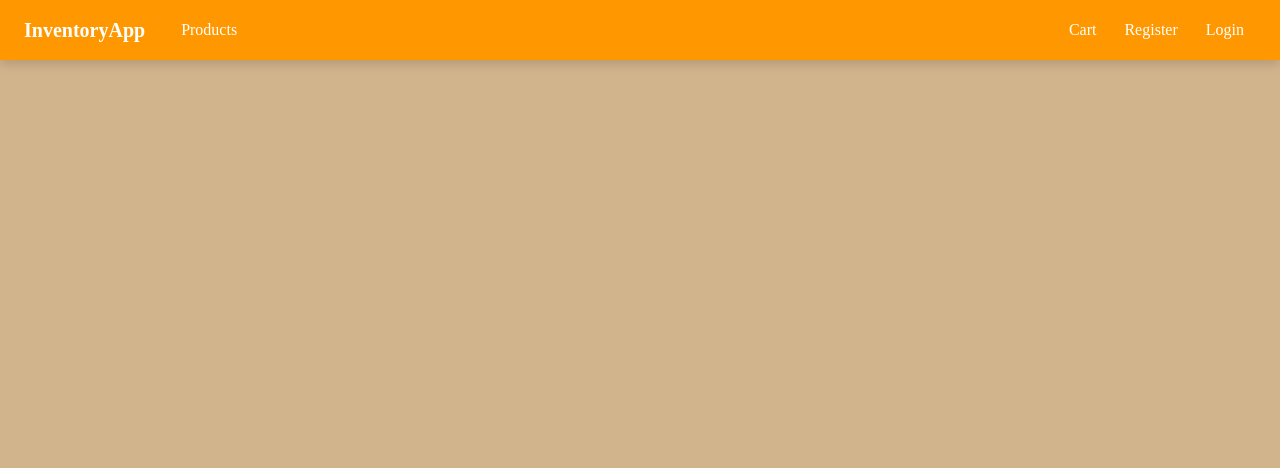
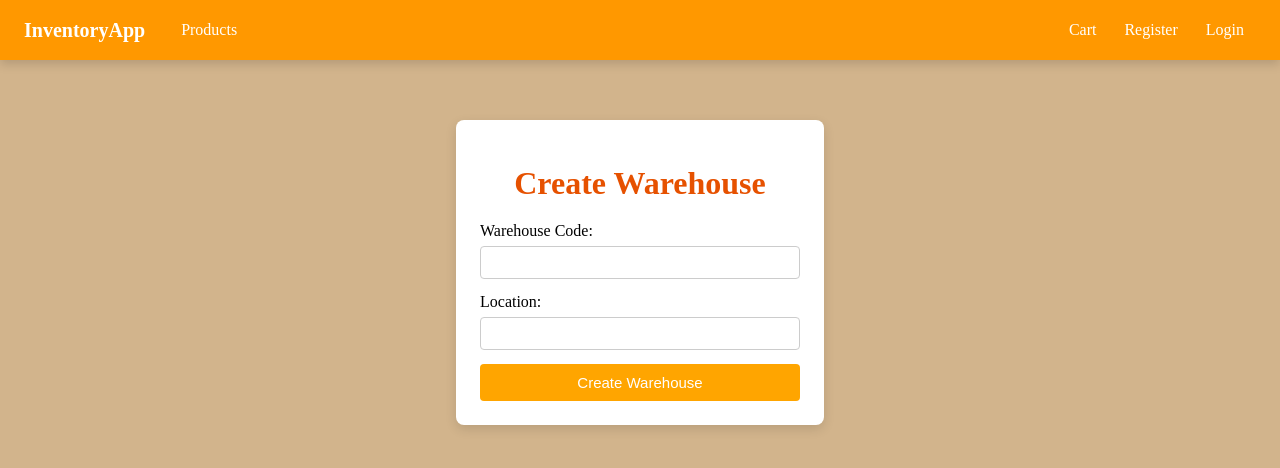
Before and after one commit to shrest21/capstone_chubb_frontend, an Angular app: page /createwarehouse in a window 1280 px wide. Before the commit this address led to /. Shown: the top 468 px of the page. Built offline with nearby package versions, Linux system fonts and the light colour scheme.

Commit message:
Added create warehouse feature

```diff
--- /dev/null
+++ b/src/app/_services/createwarehouse.service.ts
@@ -0,0 +1,14 @@
+import { HttpClient } from '@angular/common/http';
+import { Injectable } from '@angular/core';
+import { Observable } from 'rxjs';
+
+@Injectable({
+  providedIn: 'root'
+})
+export class CreatewarehouseService {
+  private API_URL='http://localhost:8085/warehouses';
+  constructor(private http:HttpClient) { }
+  create(payload:any):Observable<any>{
+    return this.http.post(this.API_URL,payload,{withCredentials:true});
+  }
+}
--- a/src/app/app-routing.module.ts
+++ b/src/app/app-routing.module.ts
@@ -10,9 +10,9 @@ import { ViewordersComponent } from './vieworders/vieworders.component';
 import { OrderComponent } from './order/order.component';
 import { AddproductComponent } from './addproduct/addproduct.component';
 import { EditproductComponent } from './editproduct/editproduct.component';
+import { CreatewarehouseComponent } from './createwarehouse/createwarehouse.component';
 
 const routes: Routes = [
-  { path: '', redirectTo: '/products', pathMatch: 'full' },
   {path:'register',component: RegisterComponent},
   {path:'login',component:LoginComponent},
   {path:'products',component:ProductComponent},
@@ -21,7 +21,9 @@ const routes: Routes = [
   {path:'vieworders',component:ViewordersComponent},
   {path:'order',component:OrderComponent},
   {path:'addproduct',component:AddproductComponent},
-  {path:'editproduct/:id',component:EditproductComponent}
+  {path:'editproduct/:id',component:EditproductComponent},
+  {path:'createwarehouse',component:CreatewarehouseComponent},
+  { path: '', redirectTo: '/products', pathMatch: 'full' }
 ];
 
 @NgModule({
--- /dev/null
+++ b/src/app/createwarehouse/createwarehouse.component.css
@@ -0,0 +1,47 @@
+.warehouse {
+  display: flex;
+  justify-content: center;
+  margin-top: 20px;
+}
+.warehouse form {
+  background-color: #ffffff;
+  padding: 24px;
+  width: 320px;
+  border-radius: 8px;
+  box-shadow: 0 4px 12px rgba(0, 0, 0, 0.12);
+}
+.warehouse h1 {
+  text-align: center;
+  margin-bottom: 20px;
+  color: #e65100;
+}
+.warehouse label {
+  display: block;
+  font-weight: 500;
+  margin-bottom: 6px;
+}
+.warehouse input {
+  width: 100%;
+  padding: 8px 10px;
+  margin-bottom: 14px;
+  border: 1px solid #ccc;
+  border-radius: 4px;
+  box-sizing: border-box;
+}
+.warehouse input:focus {
+  outline: none;
+  border-color: orange;
+}
+.warehouse button {
+  width: 100%;
+  padding: 10px;
+  background-color: orange;
+  color: white;
+  border: none;
+  border-radius: 4px;
+  font-size: 15px;
+  cursor: pointer;
+}
+.warehouse button:hover {
+  background-color: orangered;
+}
--- /dev/null
+++ b/src/app/createwarehouse/createwarehouse.component.html
@@ -0,0 +1,11 @@
+<div class="warehouse">
+  <form (ngSubmit)="createWarehouse()">
+    <h1>Create Warehouse</h1>
+    <label>Warehouse Code:</label>
+    <input type="text" [(ngModel)]="code" name="code" required><br>
+    <label>Location:</label>
+    <input type="text" [(ngModel)]="location" name="location" required><br>
+    <button type="submit">Create Warehouse</button>
+
+  </form>
+</div>
--- /dev/null
+++ b/src/app/createwarehouse/createwarehouse.component.ts
@@ -0,0 +1,29 @@
+import { CommonModule } from '@angular/common';
+import { Component } from '@angular/core';
+import { FormsModule } from '@angular/forms';
+import { CreatewarehouseService } from '../_services/createwarehouse.service';
+
+@Component({
+  selector: 'app-createwarehouse',
+  standalone:true,
+  imports:[CommonModule,FormsModule],
+  templateUrl: './createwarehouse.component.html',
+  styleUrl: './createwarehouse.component.css'
+})
+export class CreatewarehouseComponent {
+  constructor(private createwarehouseService:CreatewarehouseService){}
+  code='';
+  location='';
+  createWarehouse(){
+    const payload={
+      code:this.code,
+      location:this.location
+    };
+    this.createwarehouseService.create(payload).subscribe({
+      next:(response)=>{console.log("Warehouse created successfully : ",response);
+        alert("Warehouse created");
+      },
+      error:(error)=>{console.error("Warehouse not created , error : ",error);}
+    });
+  }
+}
--- a/src/app/editproduct/editproduct.component.ts
+++ b/src/app/editproduct/editproduct.component.ts
@@ -4,6 +4,7 @@ import { ProductService } from '../_services/product.service';
 import { EditproductService } from '../_services/editproduct.service';
 import { CommonModule } from '@angular/common';
 import { FormsModule } from '@angular/forms';
+import { StorageService } from '../_services/storage.service';
 
 @Component({
   selector: 'app-editproduct',
@@ -25,11 +26,18 @@ export class EditproductComponent implements OnInit {
     private route: ActivatedRoute,
     private productService: ProductService,
     private editproductService: EditproductService,
-    private router: Router
+    private router: Router,
+    private storageService:StorageService
   ) {}
 
   ngOnInit(): void {
     this.productId = Number(this.route.snapshot.paramMap.get('id'));
+    const user=this.storageService.getUser();
+    if(user.role=="ROLE_ADMIN")
+    {
+      alert("Please login as Admin.");
+      this.router.navigate(['/profile']);
+    }
 
     this.productService.getProductById(this.productId).subscribe({
       next: (data:any) => {
```
